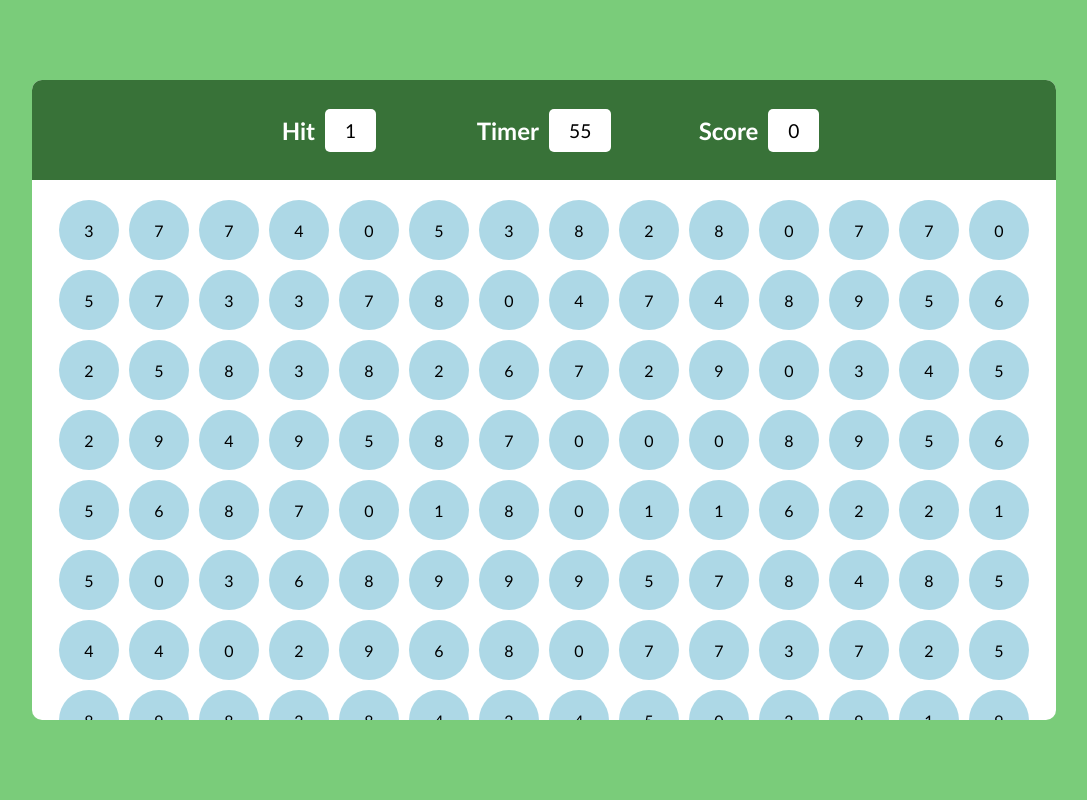
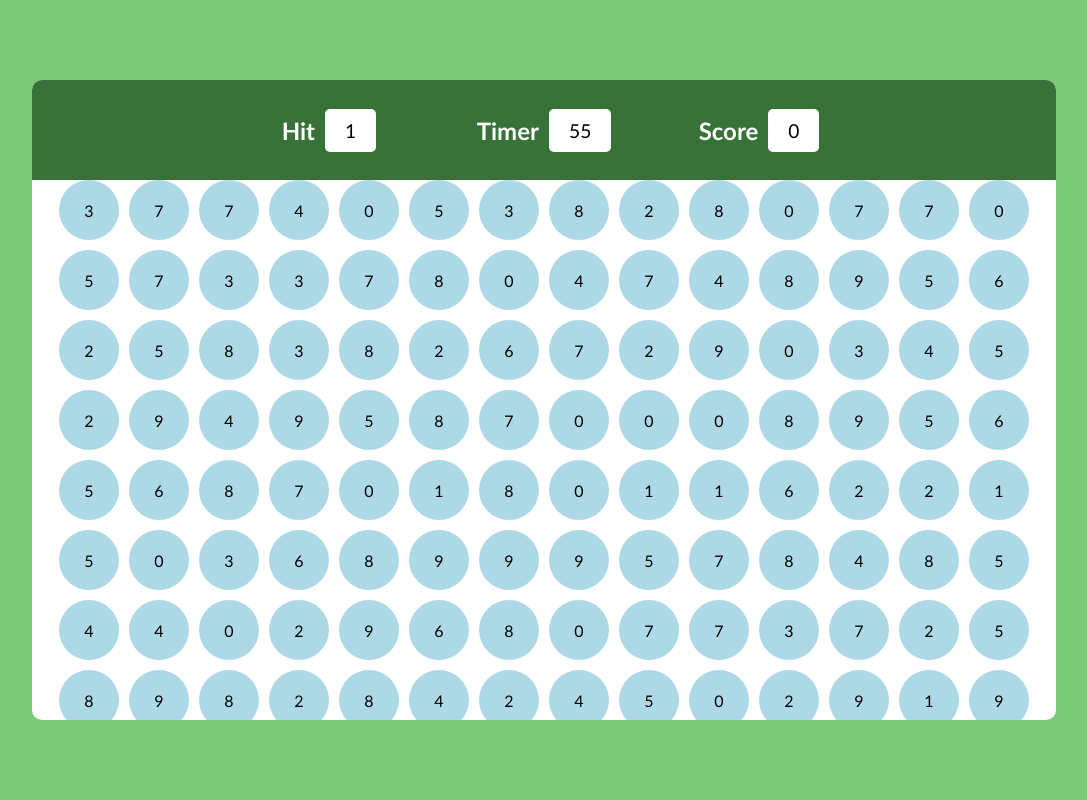
Before and after one commit to devilprogrammer123/bubblegame, a plain HTML site: page index.html in a window 1280 px wide. Shown: the whole page, without its empty margins (96-1183 px from the left). Drawn offline with Linux system fonts and the light colour scheme.

Commit message:
Update style.css

```diff
--- a/style.css
+++ b/style.css
@@ -54,12 +54,17 @@ html,body{
 .pbottom{
     width: 100%;
     height: calc(100% - 100px);
-    padding: 20px;
-    display: flex;
+    padding: 0px 20px;
+    /* display: flex;
+    align-items: center;
+    justify-content: center; */
+    display: grid;
+    grid-template-columns:repeat(auto-fill,60px);
+    grid-template-rows:repeat(auto-fill,60px);
     align-items: center;
     justify-content: center;
     gap: 10px;
-    flex-wrap: wrap;
+    /* flex-wrap: wrap; */
 }
 .bubble{
     width: 60px;
@@ -79,7 +84,7 @@ html,body{
 
 
 
-@media screen and (max-width: 700px) {
+@media screen and (max-width: 700px), (max-height:400px) {
 
     .panel{
         border-radius: 0;
@@ -106,6 +111,7 @@ html,body{
     .pbottom{
         padding: 10px;
         display: grid;
-        grid-template-columns:auto auto auto auto auto auto;
+        grid-template-columns:repeat(auto-fill,50px);
+        grid-template-rows:repeat(auto-fill,50px);
     }
 }
```
